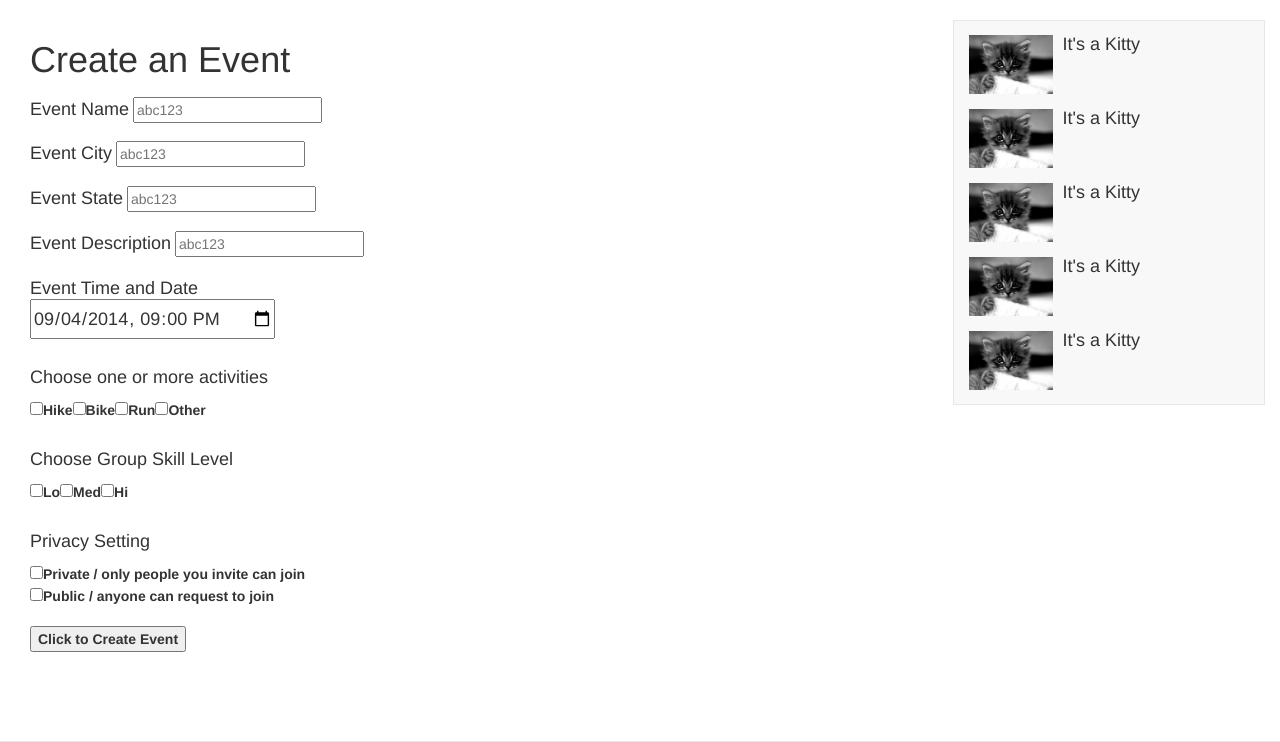
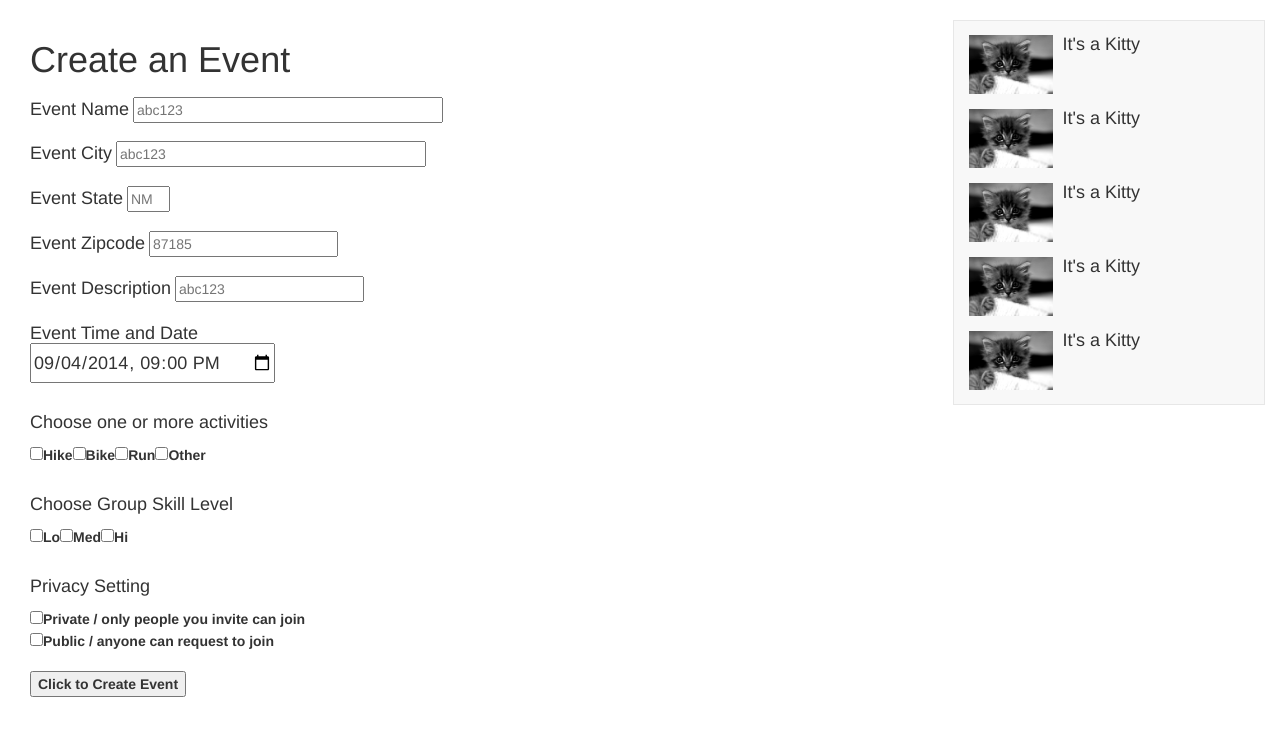
Before and after one commit to JakeCortez/group-out, a PHP site: page /event-create.php in a window 1280 px wide. Shown: the part 52-794 px from the top of the page. Run offline with PHP 8.4, Linux system fonts and the light colour scheme; some libraries are stand-ins or nearby versions.

Commit message:
add zipcode, maxlength to fields on event-create.php

```diff
--- a/pages/event-create.php
+++ b/pages/event-create.php
@@ -10,13 +10,15 @@
         <h1>Create an Event</h1>
         <form id="eventName" method="post" action="">
             <label for="eventName"><h4>Event Name</h4></label>
-            <input type="text" id="eventName" name="eventName" placeholder="abc123"/><br />
+            <input type="text" id="eventName" name="eventName" size="35" placeholder="abc123"/><br />
             <label for="eventCity"><h4>Event City</h4></label>
-            <input type="text" id="eventCity" name="eventCity" placeholder="abc123"/><br />
+            <input type="text" id="eventCity" name="eventCity" size="35" placeholder="abc123"/><br />
             <label for="eventState"><h4>Event State</h4></label>
-            <input type="text" id="eventState" name="eventState" placeholder="abc123"/><br />
+            <input type="text" id="eventState" name="eventState" size="2" placeholder="NM"/><br />
+            <label for="eventZipCode"><h4>Event Zipcode</h4></label>
+            <input type="number" id="eventZipCode" name="eventZipCode" size="5" placeholder="87185"/><br />
             <label for="eventDescription"><h4>Event Description</h4></label>
-            <input type="text" max="300" id="eventDescription" name="eventDescription" placeholder="abc123" /> <br />
+            <input type="text" maxlength="300" id="eventDescription" name="eventDescription" placeholder="abc123" /> <br />
             <label for="date"><h4>Event Time and Date</h4<label><br />
             <input type="datetime-local" value="2014-09-04T21:00" id="datetime-local" name="datetime-local"><br /><br/>
             <form action="">
```
